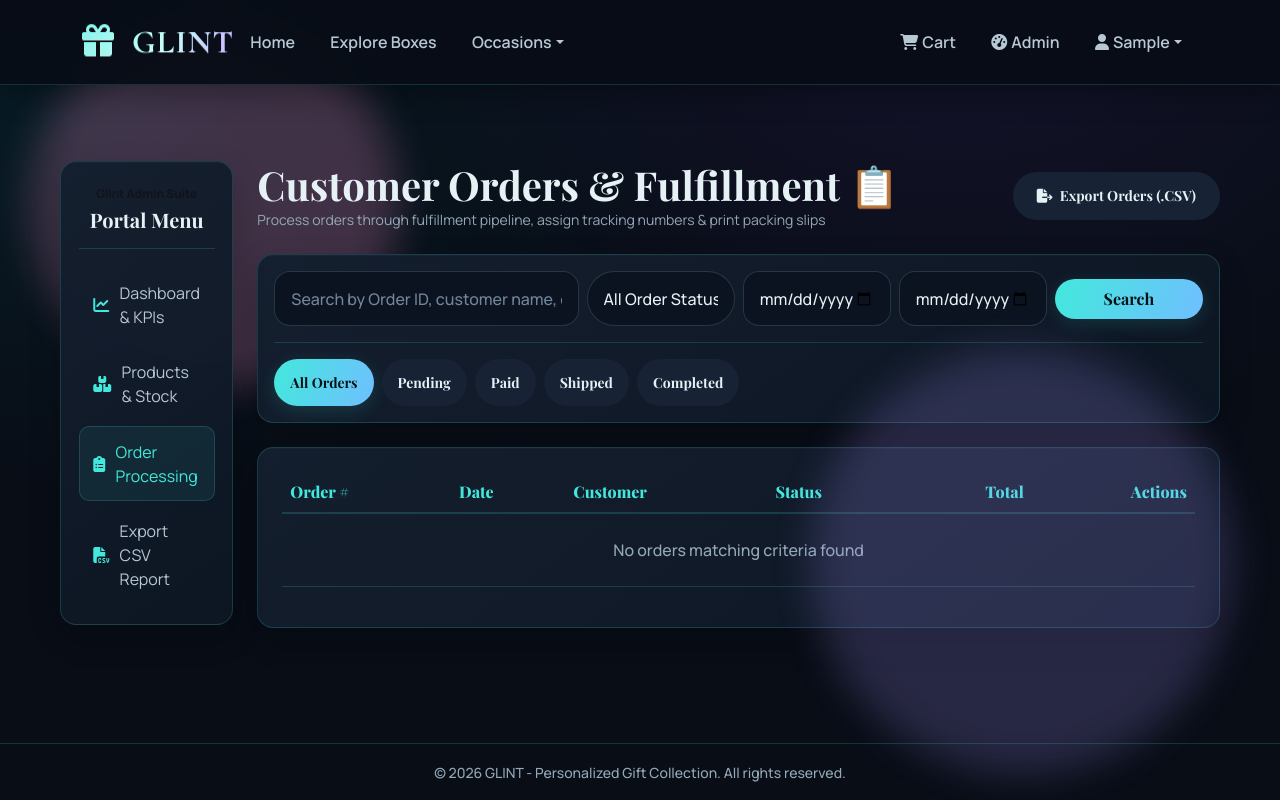
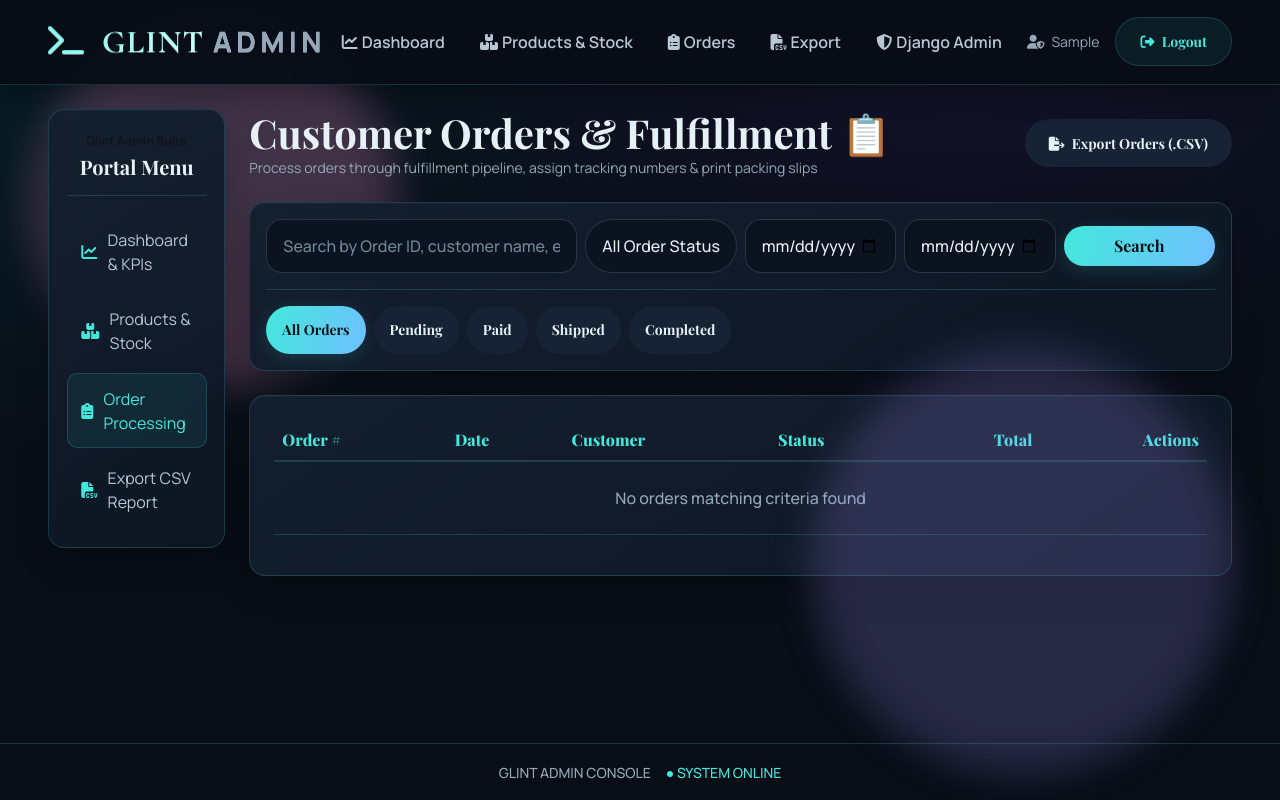
Before and after one commit to emil0512/glint-giftbox-platform, a Django app: page /admin-portal/orders/ in a window 1280 px wide. Run offline with Django 5.2, Linux system fonts and the light colour scheme; the visitor is signed in with stand-in values (Sample User, id 1); data comes from the database, SQL or seed files in the repository; data that the repository does not hold is empty.

Commit message:
Isolate admin portal navigation
Co-authored-by: Copilot <223556219+Copilot@users.noreply.github.com>

```diff
--- a/core/static/css/style.css
+++ b/core/static/css/style.css
@@ -289,8 +289,42 @@ p { margin: 0; }
 }
 
 .admin-body .page-shell {
+    width: 100%;
     max-width: none;
+    margin: 0 !important;
+    padding: 0;
     background: transparent;
+}
+
+.admin-body .admin-navbar .container-fluid {
+    min-height: 56px;
+}
+
+.admin-body .admin-navbar .navbar-brand span {
+    color: var(--admin-muted);
+    font-family: var(--font-body);
+    letter-spacing: 0.16em;
+}
+
+.admin-body .admin-user-label {
+    color: var(--admin-muted);
+    white-space: nowrap;
+}
+
+.admin-body .admin-logout {
+    color: var(--admin-cyan);
+    background: rgba(66, 232, 220, 0.07);
+    border: 1px solid var(--admin-border);
+}
+
+.admin-body .admin-logout:hover {
+    color: #061316;
+    background: var(--admin-cyan);
+}
+
+.admin-body .admin-footer-status {
+    margin-left: 0.75rem;
+    color: var(--admin-cyan);
 }
 
 .admin-portal {
--- /dev/null
+++ b/core/templates/admin_portal/admin_base.html
@@ -0,0 +1,66 @@
+{% extends 'base.html' %}
+
+{% block body_class %}admin-body{% endblock %}
+
+{% block ambient_background %}{% endblock %}
+
+{% block site_navigation %}
+<nav class="navbar navbar-expand-lg sticky-top admin-navbar">
+    <div class="container-fluid px-md-5">
+        <a class="navbar-brand" href="{% url 'admin_dashboard' %}">
+            <i class="fa-solid fa-terminal me-2"></i> GLINT <span class="small">ADMIN</span>
+        </a>
+        <button class="navbar-toggler" type="button" data-bs-toggle="collapse" data-bs-target="#adminNavbar" aria-controls="adminNavbar" aria-expanded="false" aria-label="Toggle admin navigation">
+            <span class="navbar-toggler-icon"></span>
+        </button>
+        <div class="collapse navbar-collapse" id="adminNavbar">
+            <ul class="navbar-nav me-auto">
+                <li class="nav-item">
+                    <a class="nav-link" href="{% url 'admin_dashboard' %}">
+                        <i class="fa-solid fa-chart-line me-1"></i> Dashboard
+                    </a>
+                </li>
+                <li class="nav-item">
+                    <a class="nav-link" href="{% url 'admin_products' %}">
+                        <i class="fa-solid fa-boxes-stacked me-1"></i> Products & Stock
+                    </a>
+                </li>
+                <li class="nav-item">
+                    <a class="nav-link" href="{% url 'admin_orders' %}">
+                        <i class="fa-solid fa-clipboard-list me-1"></i> Orders
+                    </a>
+                </li>
+                <li class="nav-item">
+                    <a class="nav-link" href="{% url 'admin_export_orders' %}">
+                        <i class="fa-solid fa-file-csv me-1"></i> Export
+                    </a>
+                </li>
+                <li class="nav-item">
+                    <a class="nav-link" href="/django-admin/" target="_blank" rel="noopener">
+                        <i class="fa-solid fa-shield-halved me-1"></i> Django Admin
+                    </a>
+                </li>
+            </ul>
+            <div class="d-flex align-items-center gap-3">
+                <span class="small admin-user-label">
+                    <i class="fa-solid fa-user-shield me-1"></i> {{ user.get_short_name|default:user.username }}
+                </span>
+                <form method="POST" action="{% url 'logout' %}" class="m-0">
+                    {% csrf_token %}
+                    <button type="submit" class="btn btn-sm admin-logout">
+                        <i class="fa-solid fa-right-from-bracket me-1"></i> Logout
+                    </button>
+                </form>
+            </div>
+        </div>
+    </div>
+</nav>
+{% endblock %}
+
+{% block page_footer %}
+<footer class="footer mt-auto py-3 text-center">
+    <div class="container-fluid">
+        <span class="small">GLINT ADMIN CONSOLE <span class="admin-footer-status">● SYSTEM ONLINE</span></span>
+    </div>
+</footer>
+{% endblock %}
--- a/core/templates/admin_portal/dashboard.html
+++ b/core/templates/admin_portal/dashboard.html
@@ -1,9 +1,7 @@
-{% extends 'base.html' %}
+{% extends 'admin_portal/admin_base.html' %}
 {% load static %}
 
 {% block title %}Admin Analytics Dashboard - Glint Portal{% endblock %}
-{% block body_class %}admin-body{% endblock %}
-
 {% block content %}
 <div class="container-fluid py-4 px-md-5 admin-portal">
     <div class="row g-4">
--- a/core/templates/admin_portal/order_detail.html
+++ b/core/templates/admin_portal/order_detail.html
@@ -1,8 +1,6 @@
-{% extends 'base.html' %}
+{% extends 'admin_portal/admin_base.html' %}
 
 {% block title %}Manage Order #{{ order.order_number }} - Glint Admin{% endblock %}
-{% block body_class %}admin-body{% endblock %}
-
 {% block content %}
 <div class="container py-5 admin-portal">
     <div class="d-flex justify-content-between align-items-center mb-4 flex-wrap gap-2">
--- a/core/templates/admin_portal/orders.html
+++ b/core/templates/admin_portal/orders.html
@@ -1,8 +1,6 @@
-{% extends 'base.html' %}
+{% extends 'admin_portal/admin_base.html' %}
 
 {% block title %}Order Fulfillment & Processing - Glint Admin{% endblock %}
-{% block body_class %}admin-body{% endblock %}
-
 {% block content %}
 <div class="container-fluid py-4 px-md-5 admin-portal">
     <div class="row g-4">
--- a/core/templates/admin_portal/product_form.html
+++ b/core/templates/admin_portal/product_form.html
@@ -1,8 +1,6 @@
-{% extends 'base.html' %}
+{% extends 'admin_portal/admin_base.html' %}
 
 {% block title %}{{ title }} - Glint Admin{% endblock %}
-{% block body_class %}admin-body{% endblock %}
-
 {% block content %}
 <div class="container py-5 admin-portal">
     <div class="row justify-content-center">
--- a/core/templates/admin_portal/products.html
+++ b/core/templates/admin_portal/products.html
@@ -1,8 +1,6 @@
-{% extends 'base.html' %}
+{% extends 'admin_portal/admin_base.html' %}
 
 {% block title %}Product & Inventory Management - Glint Admin{% endblock %}
-{% block body_class %}admin-body{% endblock %}
-
 {% block content %}
 <div class="container-fluid py-4 px-md-5 admin-portal">
     <div class="row g-4">
--- a/core/templates/base.html
+++ b/core/templates/base.html
@@ -11,7 +11,10 @@
     {% block extra_css %}{% endblock %}
 </head>
 <body class="glint-body {% block body_class %}{% endblock %}">
-    {% include 'ambient_motion.html' %}
+    {% block ambient_background %}
+        {% include 'ambient_motion.html' %}
+    {% endblock %}
+    {% block site_navigation %}
     <nav class="navbar navbar-expand-lg sticky-top">
         <div class="container">
             <a class="navbar-brand" href="{% url 'home' %}"><i class="fa-solid fa-gift me-2"></i> GLINT</a>
@@ -82,6 +85,7 @@
             </div>
         </div>
     </nav>
+    {% endblock %}
 
     <main class="page-shell container my-4">
         {% if messages %}
@@ -98,11 +102,13 @@
         {% block content %}{% endblock %}
     </main>
 
+    {% block page_footer %}
     <footer class="footer mt-auto py-3 text-center">
         <div class="container text-center">
             <span class="small">&copy; 2026 GLINT - Personalized Gift Collection. All rights reserved.</span>
         </div>
     </footer>
+    {% endblock %}
 
     <script src="https://cdn.jsdelivr.net/npm/bootstrap@5.3.0/dist/js/bootstrap.bundle.min.js"></script>
     <script>
--- a/core/tests.py
+++ b/core/tests.py
@@ -666,6 +666,12 @@ class GlintPlatformTests(TestCase):
         self.assertEqual(response.status_code, 200)
         self.assertContains(response, 'class="glint-body admin-body"')
         self.assertContains(response, 'class="container-fluid py-4 px-md-5 admin-portal"')
+        self.assertContains(response, 'GLINT <span class="small">ADMIN</span>')
+        self.assertContains(response, 'href="/admin-portal/products/"')
+        self.assertContains(response, 'action="/logout/"')
+        self.assertNotContains(response, 'href="/cart/"')
+        self.assertNotContains(response, 'href="/gift-boxes/"')
+        self.assertNotContains(response, '>Occasions<')
 
         response = self.client.get(reverse('admin_products'))
         self.assertEqual(response.status_code, 200)
```
